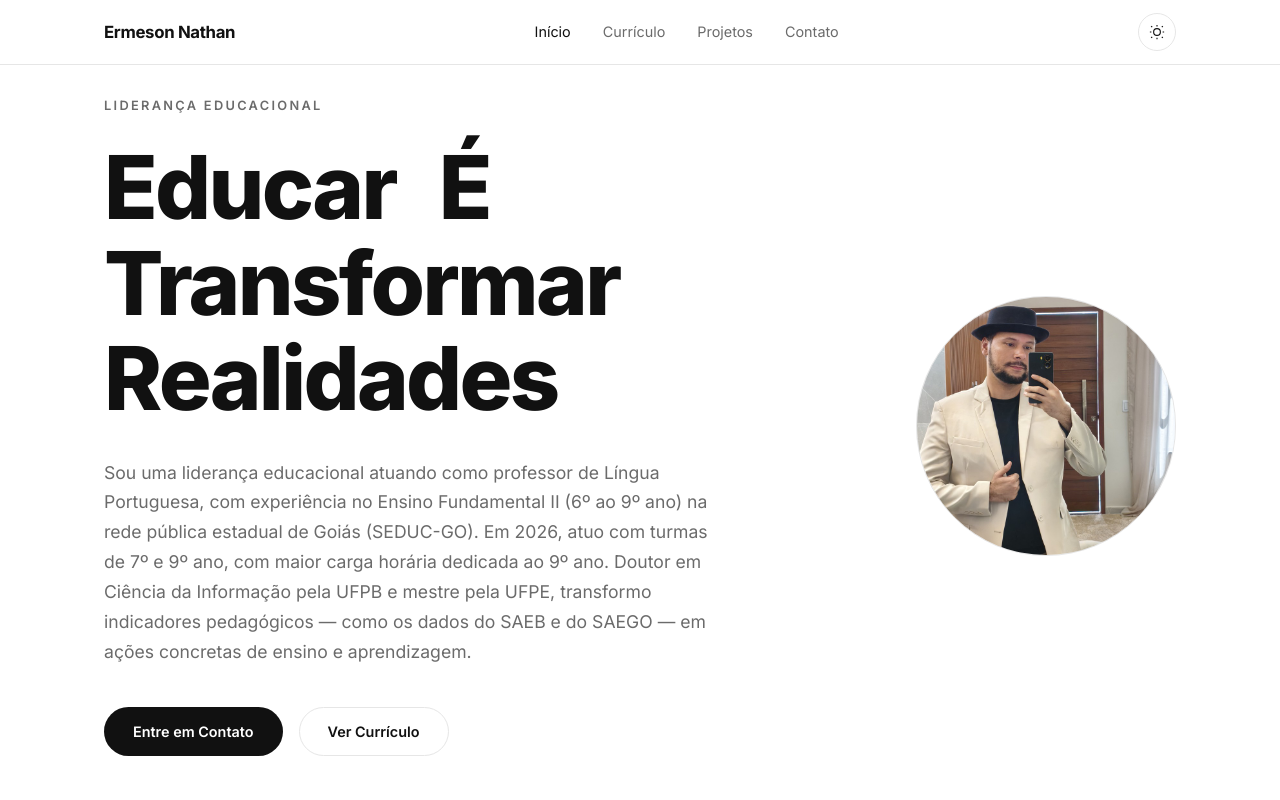
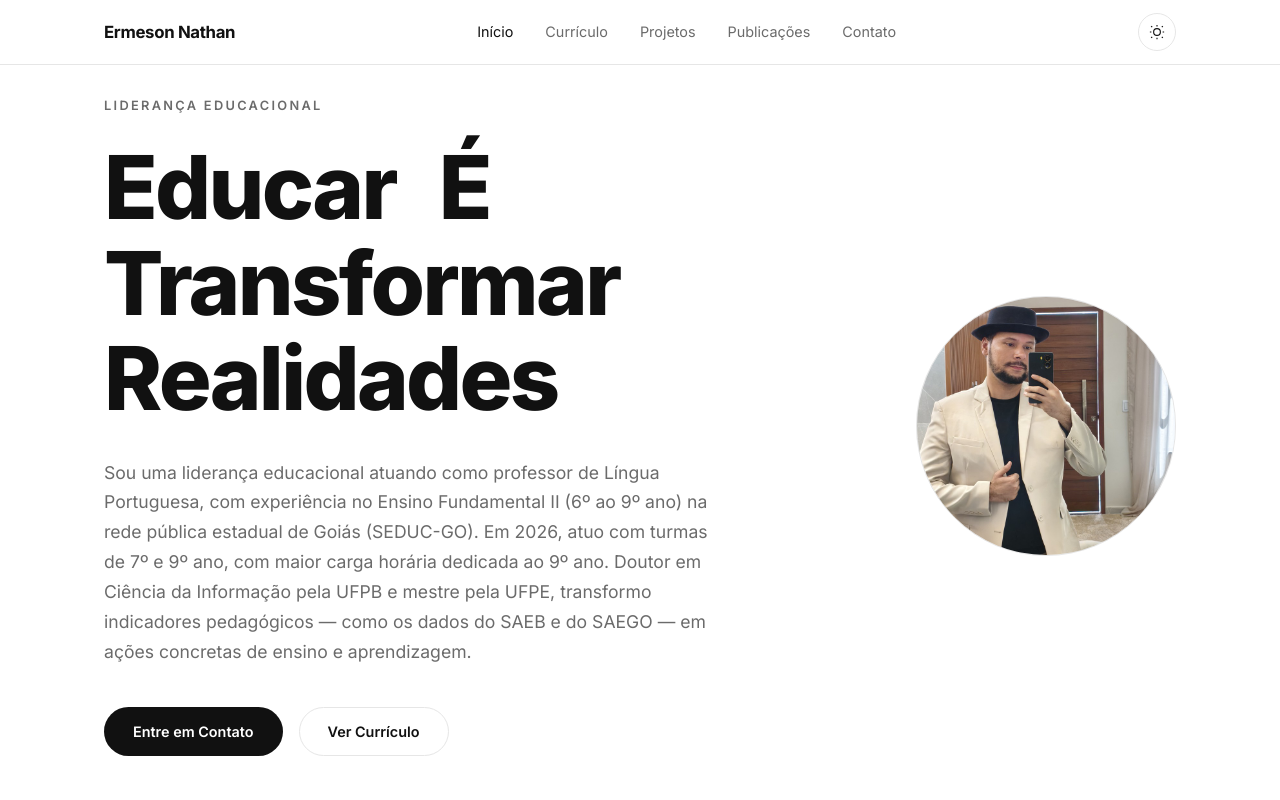
Before and after one commit to ermesonathan29/ermesonathan, a plain HTML site: page index.html in a window 1280 px wide. Shown: the top 800 px of the page. Drawn offline with Linux system fonts and the light colour scheme.

Commit message:
Adiciona Publicações ao menu principal

```diff
--- a/index.html
+++ b/index.html
@@ -77,6 +77,7 @@
         <li><a href="#inicio" class="nav-link active-link" data-section="inicio">Início</a></li>
         <li><a href="#curriculo" class="nav-link" data-section="curriculo">Currículo</a></li>
         <li><a href="#projetos" class="nav-link" data-section="projetos">Projetos</a></li>
+        <li><a href="publicacoes.html" class="nav-link">Publicações</a></li>
         <li><a href="#contato" class="nav-link" data-section="contato">Contato</a></li>
       </ul>
 
```
